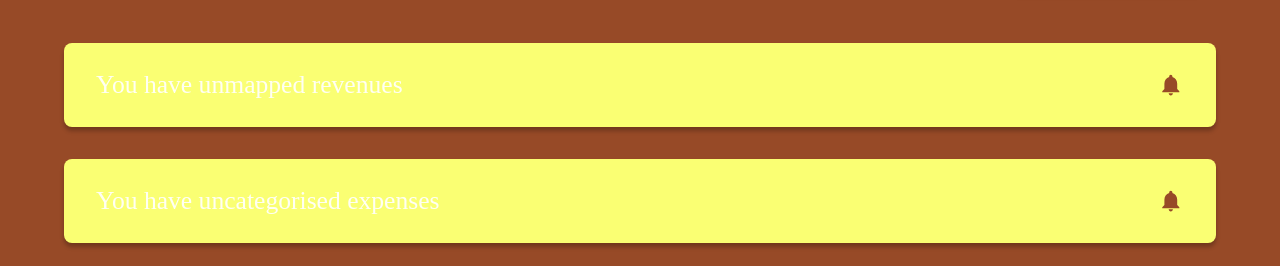
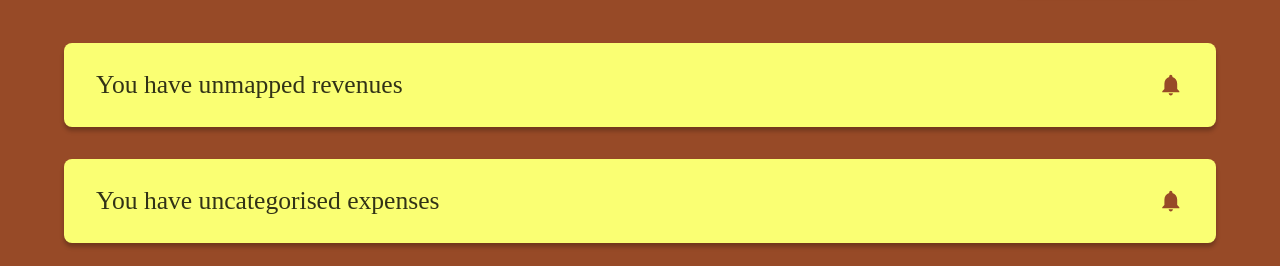
Before and after one commit to twali-xyz/drippi, a Next.js app: page /dashboard in a window 1280 px wide. Shown: the part 189-455 px from the top of the page. Built offline with nearby package versions, Linux system fonts and the light colour scheme; no server answers; a web font is replaced by a local one.

Commit message:
fix notification font color

```diff
--- a/components/notification.tsx
+++ b/components/notification.tsx
@@ -35,7 +35,9 @@ export default function Notification({
         textDecoration: "none",
       }}
     >
-      <Text>{notification.title}</Text>
+      <Text color={"black"} opacity={"0.8"}>
+        {notification.title}
+      </Text>
       <Icon color={"secondary"}>{icon}</Icon>
     </Button>
   );
```
